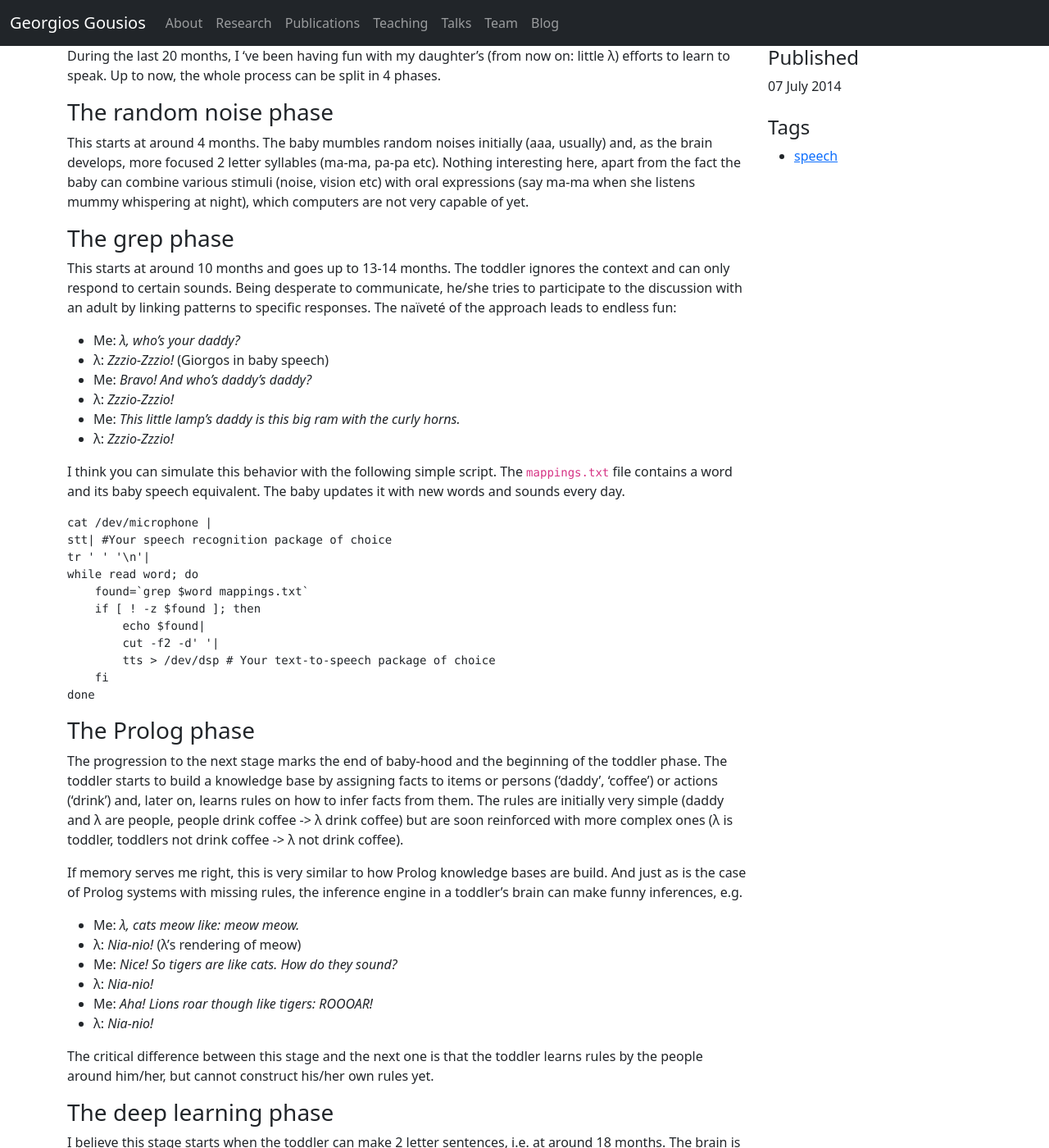
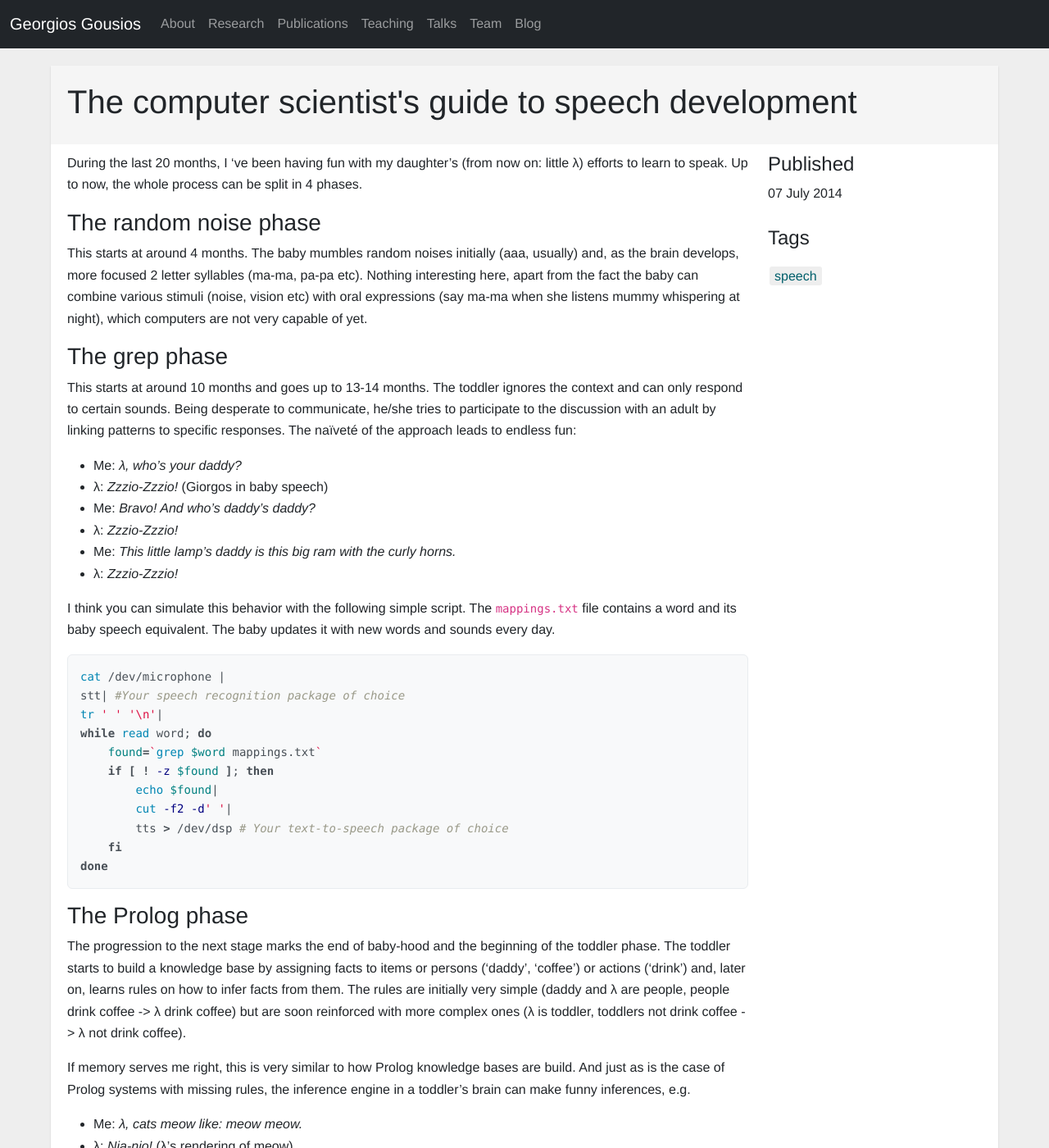
Before and after one commit to gousiosg/homepage, a Jekyll site: the page built from _posts/2014-07-07-Computer-scientist-speech-development.md, in a window 1280 px wide and 1400 px high. Shown: the whole window at 82% size. Built offline with Jekyll 4.4.1, drawn with Linux system fonts in a browser that asks for light colours; a style sheet for code colours, icons or effects is not loaded; some of the changed text lies outside the part shown.

Commit message:
New content and layout fixes
Signed-off-by: Georgios Gousios <gousiosg@gmail.com>

```diff
--- a/_config.yml
+++ b/_config.yml
@@ -2,7 +2,7 @@
 # For more see: https://github.com/mojombo/jekyll/wiki/Permalinks
 permalink: /blog/:title
 
-exclude: [".rvmrc", ".rbenv-version", "README.md", "Rakefile", "changelog.md", "vendor", "css"]
+exclude: [".rvmrc", ".rbenv-version", "README.md", "Rakefile", "changelog.md", "vendor"]
 highlighter: rouge
 markdown: kramdown
 
--- a/_layouts/bib_details.html
+++ b/_layouts/bib_details.html
@@ -83,4 +83,5 @@ This paper received a nomination for the "{{ page.entry.nomination }}" award
 {% endif %}
 
 
+  </div>
 </div>
--- a/_layouts/default.html
+++ b/_layouts/default.html
@@ -48,8 +48,8 @@
 
     <footer>
       <p>
-        <a rel="license" href="http://creativecommons.org/licenses/by-sa/4.0/"><img alt="Creative Commons License" style="border-width:0" src="https://i.creativecommons.org/l/by-sa/4.0/80x15.png" /></a>
-        &copy; {{ site.author.name }} 2002 &mdash; 2025. Except where otherwise
+        <a rel="license" href="http://creativecommons.org/licenses/by-sa/4.0/" title="Creative Commons Attribution-ShareAlike 4.0"><i class="fab fa-creative-commons"></i><i class="fab fa-creative-commons-by"></i><i class="fab fa-creative-commons-sa"></i></a>
+        &copy; {{ site.author.name }} 2002 &mdash; 2026. Except where otherwise
         noted, all original material on this page created by Georgios Gousios is
         licensed under a <a rel="license" href="http://creativecommons.org/licenses/by-sa/4.0/">Creative Commons Attribution-ShareAlike 4.0 International License</a>
       </p>
--- a/css/style.css
+++ b/css/style.css
@@ -4,7 +4,7 @@ html, body {
 
 body {
     background-color: #eee;
-    padding-top: 70px;
+    padding-top: 80px;
     font-family: "Helvetica Neue", Helvetica, Arial, "Lucida Grande", sans-serif;
     font-style: normal;
     font-variant: normal;
@@ -68,7 +68,7 @@ dt {
 .page-header {
     background-color: #f5f5f5;
     padding: 20px;
-    margin: -30px -20px 10px;
+    margin: -20px -20px 10px;
 }
 
 .topbar .btn {
@@ -123,7 +123,7 @@ dt {
 
 @media (max-width: 768px) {
     body {
-        padding-top: 60px;
+        padding-top: 70px;
     }
 
     .content {
@@ -132,7 +132,7 @@ dt {
     }
 
     .page-header {
-        margin: -20px -10px 10px;
+        margin: -15px -10px 10px;
         padding: 15px;
     }
 
@@ -143,15 +143,16 @@ dt {
 
 /* Additional specific rule for pre elements in content */
 .content pre {
-    background-color: #a4a2a2 !important;
-    padding: 10px !important;
-    border-radius: 4px !important;
-    border: 1px solid #ddd !important;
+    background-color: #f8f9fa !important;
+    padding: 15px !important;
+    border-radius: 6px !important;
+    border: 1px solid #e9ecef !important;
     overflow-x: auto !important;
+    font-size: 0.875rem !important;
+    color: #495057 !important;
 }
 
-/* Make the row fill the full height of the content */
-.content .row {
+/* Make only the direct child row fill the full height of the content */
+.content > .row {
     flex: 1;
-    min-height: 100%;
 }
```
Also changed, not shown: index.md (+5 -1 lines), publications.md (+5 -0 lines), 1 other file.
